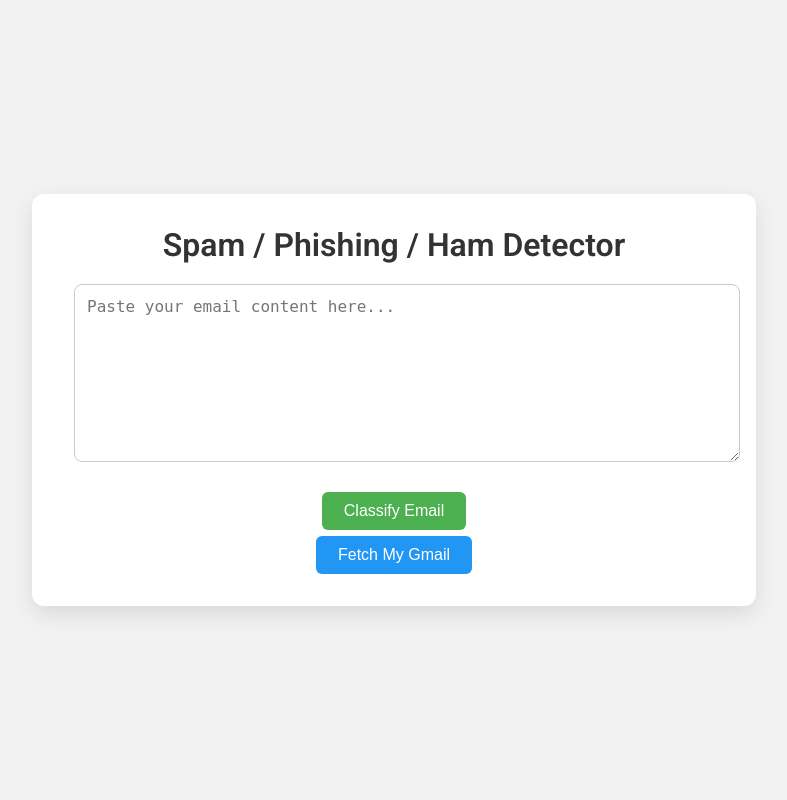
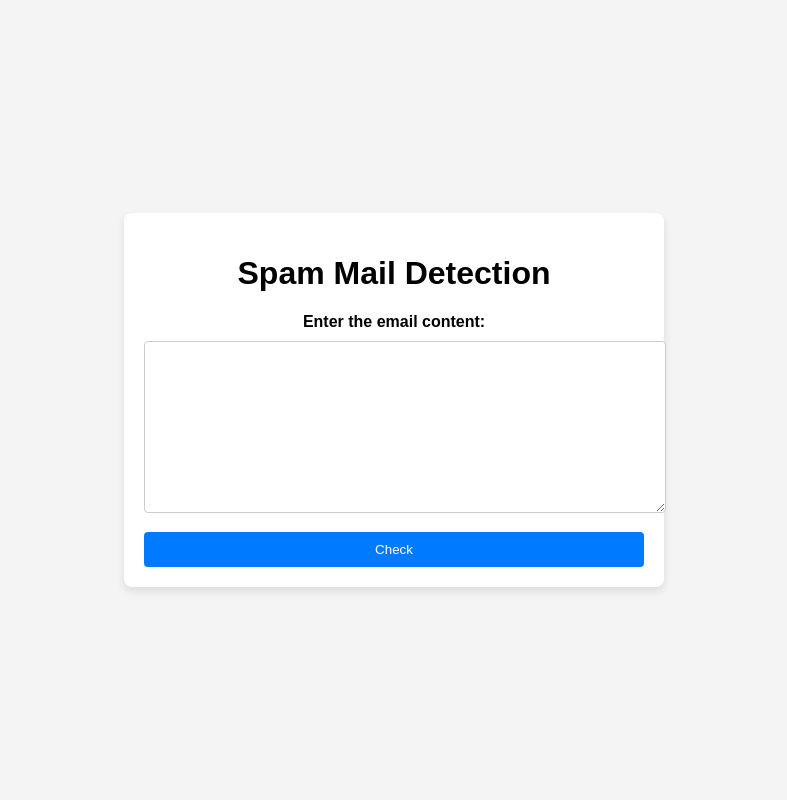
Before and after one commit to yamini749/Spam-Mail-Detection, a Flask app: page / in a window 1280 px wide. Shown: the whole page, without its empty margins (246-1033 px from the left). Run offline with Flask 3, Linux system fonts and the light colour scheme; parts of the project's set-up code (start-up, migrations or seed data) failed here and were passed over.

Commit message:
Update index.html

```diff
--- a/templates/index.html
+++ b/templates/index.html
@@ -2,74 +2,94 @@
 <html lang="en">
 <head>
     <meta charset="UTF-8">
-  <title>Email Classifier</title>
-  <meta name="viewport" content="width=device-width, initial-scale=1">
-  <link href="https://fonts.googleapis.com/css2?family=Roboto:wght@400;600&display=swap" rel="stylesheet">
+    <meta name="viewport" content="width=device-width, initial-scale=1.0">
+    <title>Spam Mail Detection</title>
     <style>
-    body {font-family:'Roboto',sans-serif;background:#f2f2f2;margin:0;height:100vh;display:flex;align-items:center;justify-content:center;}
-    .container {background:#fff;padding:32px 42px;border-radius:12px;box-shadow:0 8px 22px rgba(0,0,0,.1);width:100%;max-width:640px;text-align:center;}
-    textarea {width:100%;border:1px solid #ccc;border-radius:8px;padding:12px;font-size:16px;resize:vertical;margin-bottom:20px;}
-    button {background:#4CAF50;color:#fff;border:none;border-radius:6px;padding:10px 22px;font-size:16px;cursor:pointer;margin-top:6px;}
-    button:hover {background:#45a049;}
-    h1 {margin:0 0 20px;color:#333;}
-    h2 {margin-top:26px;color:#444;}
-    .label {font-weight:700;}
-    #confidenceBox,#explanationBox {display:none;background:#fafafa;border-radius:8px;padding:15px;margin-top:14px;text-align:left;}
-    ul {list-style:none;padding:0;} li {margin:6px 0;}
-    .explanation {background:#fff;padding:12px;border-radius:8px;overflow-x:auto;}
-    .btn-blue {background:#2196F3;}
-    .btn-blue:hover {background:#1e87e5;}
+        body {
+            display: flex;
+            flex-direction: column;
+            justify-content: center;
+            align-items: center;
+            min-height: 100vh;
+            margin: 0;
+            font-family: Arial, sans-serif;
+            background-color: #f4f4f4;
+        }
+
+        form {
+            background: #fff;
+            padding: 20px;
+            border-radius: 8px;
+            box-shadow: 0 4px 8px rgba(0, 0, 0, 0.1);
+            max-width: 500px;
+            width: 100%;
+            text-align: center;
+        }
+
+        h1 {
+            text-align: center;
+        }
+
+        label {
+            display: block;
+            margin-bottom: 10px;
+            font-weight: bold;
+        }
+
+        textarea {
+            width: 100%;
+            padding: 10px;
+            margin-bottom: 15px;
+            border-radius: 4px;
+            border: 1px solid #ccc;
+            resize: vertical;
+        }
+
+        input[type="submit"] {
+            background-color: #007BFF;
+            color: #fff;
+            padding: 10px 15px;
+            border: none;
+            border-radius: 4px;
+            cursor: pointer;
+            width: 100%;
+        }
+
+        input[type="submit"]:hover {
+            background-color: #0056b3;
+        }
+
+        .prediction {
+            margin-top: 20px;
+            background: #fff;
+            padding: 15px;
+            border-radius: 8px;
+            box-shadow: 0 4px 8px rgba(0, 0, 0, 0.1);
+            max-width: 500px;
+            width: 100%;
+            text-align: center;
+        }
+
+        h2 {
+            color: #333;
+            margin: 0;
+        }
     </style>
     </head>
 <body>
-  <div class="container">
-    <h1>Spam / Phishing / Ham Detector</h1>
+  <form method="POST" action="/predict">
+ <h1>Spam Mail Detection</h1>
+        <label for="email_text">Enter the email content:</label>
+        <textarea id="email_text" name="email_text" rows="10" cols="50"></textarea>
+        <input type="submit" value="Check">
 
-    <!-- Form 1: classify pasted email -->
-    <form method="POST" action="/predict">
-      <textarea name="email_text" rows="8" placeholder="Paste your email content here...">{{ original or '' }}</textarea><br>
-      <button type="submit">Classify Email</button>
+
   </form>
-
-    <!-- Form 2: fetch recent Gmail -->
-    <form method="POST" action="/fetch-email">
-      <button type="submit" class="btn-blue">Fetch My Gmail</button>
    </form>
-
     {% if prediction %}
-      <h2>Prediction: <span class="label">{{ prediction }}</span></h2>
-
-      <!-- Confidence Toggle -->
-      <button onclick="toggleConfidence()">Show Confidence</button>
-      <div id="confidenceBox">
-        <h3>Confidence Scores</h3>
-        <ul>
-          {% for cls, prob in probabilities.items() %}
-            <li><strong>{{ cls.title() }}</strong>: {{ prob }}</li>
-          {% endfor %}
-        </ul>
-      </div>
-
-      <!-- Explanation Toggle -->
-      <button onclick="toggleExplanation()">Show Explanation</button>
-      <div id="explanationBox">
-        <h3>Explanation</h3>
-        <div class="explanation">
-          {{ explanation_html | safe }}
-        </div>
+    <div class="prediction">
+        <h2>Prediction: {{ prediction }}</h2>
     </div>
     {% endif %}
-  </div>
-
-  <script>
-    function toggleConfidence() {
-      const box = document.getElementById('confidenceBox');
-      box.style.display = (box.style.display === 'none' || box.style.display === '') ? 'block' : 'none';
-    }
-    function toggleExplanation() {
-      const box = document.getElementById('explanationBox');
-      box.style.display = (box.style.display === 'none' || box.style.display === '') ? 'block' : 'none';
-    }
-  </script>
     </body>
     </html>
```
Lines whose indentation alone changed are shown as unchanged.
